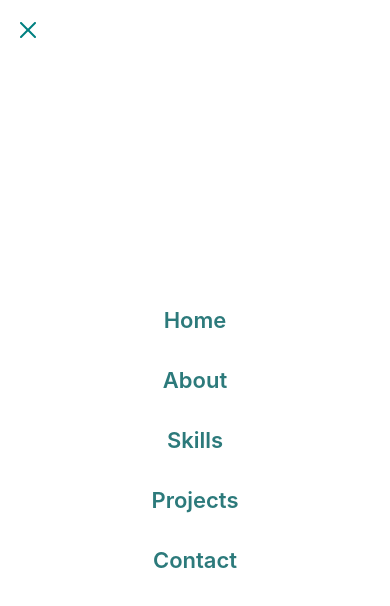
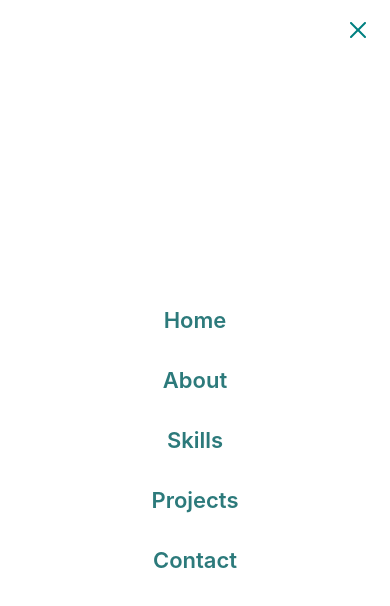
Before and after one commit to jeffigy/portfolio, a React (Vite) app: page / in a window 390 px wide. Both pictures are taken after a click on the button "menu-button". Shown: the top 606 px of the page. Built offline with nearby package versions, Linux system fonts and the light colour scheme.

Commit message:
changed navbar layout when on mobile nav

```diff
--- a/src/components/Layout/Navbar/MobileNav.tsx
+++ b/src/components/Layout/Navbar/MobileNav.tsx
@@ -7,6 +7,7 @@ import {
   Flex,
   IconButton,
   ModalCloseButton,
+  Spacer,
   useDisclosure,
 } from "@chakra-ui/react";
 import React from "react";
@@ -43,8 +44,9 @@ const MobileNav: React.FC<MobileNavProps> = ({ NavLinks }) => {
           <Flex
             w={"full"}
             h={"56px"}
-            px={{ base: "20px", sm: "60px", md: "100px" }}
+            px={{ base: "0px", sm: "40px", md: "100px" }}
           >
+            <Spacer />
             <ModalCloseButton
               color={"teal"}
               size={"lg"}
--- a/src/components/Layout/Navbar/Navbar.tsx
+++ b/src/components/Layout/Navbar/Navbar.tsx
@@ -23,12 +23,9 @@ const Navbar: React.FC<NavbarProps> = () => {
       top={0}
       position={"fixed"}
       align={"center"}
-      //   mx={"auto"}
       w={"full"}
       px={{ base: "5px", sm: "50px", md: "100px", lg: "150px" }}
     >
-      <MobileNav NavLinks={NavLinks} />
-      <Spacer display={{ base: "block", md: "none" }} />
       <Logo />
       <Spacer />
       <HStack
@@ -39,6 +36,7 @@ const Navbar: React.FC<NavbarProps> = () => {
           <NavLink key={index} name={link.name} to={link.to} />
         ))}
       </HStack>
+      <MobileNav NavLinks={NavLinks} />
     </Flex>
   );
 };
```
